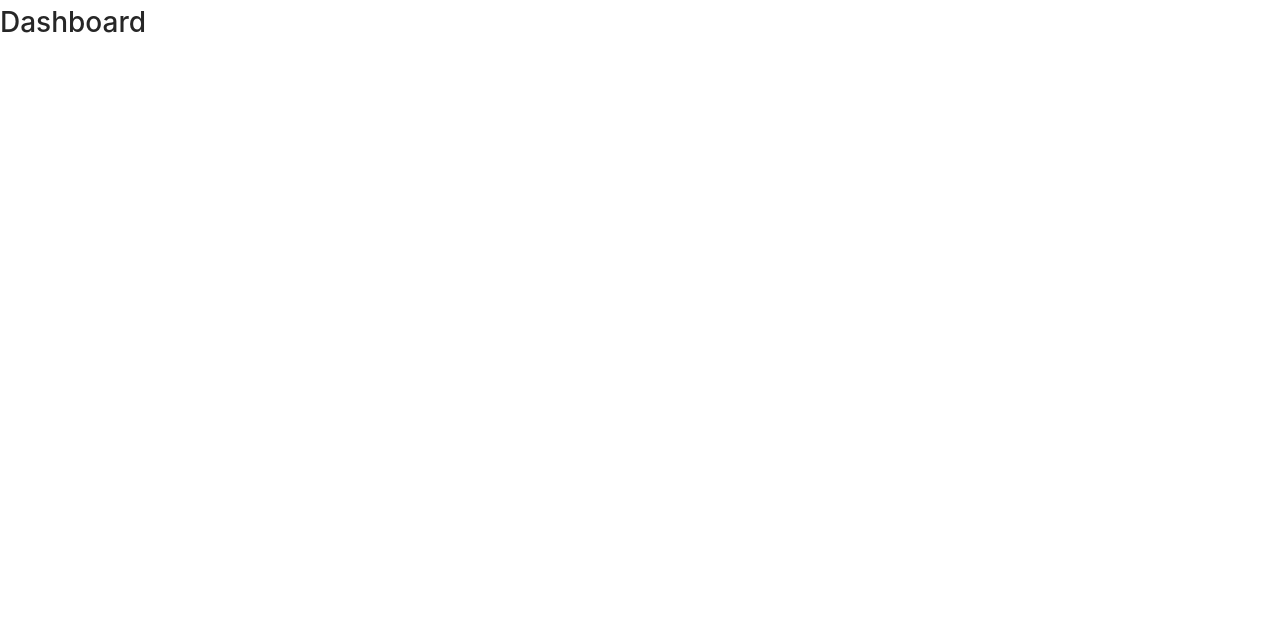
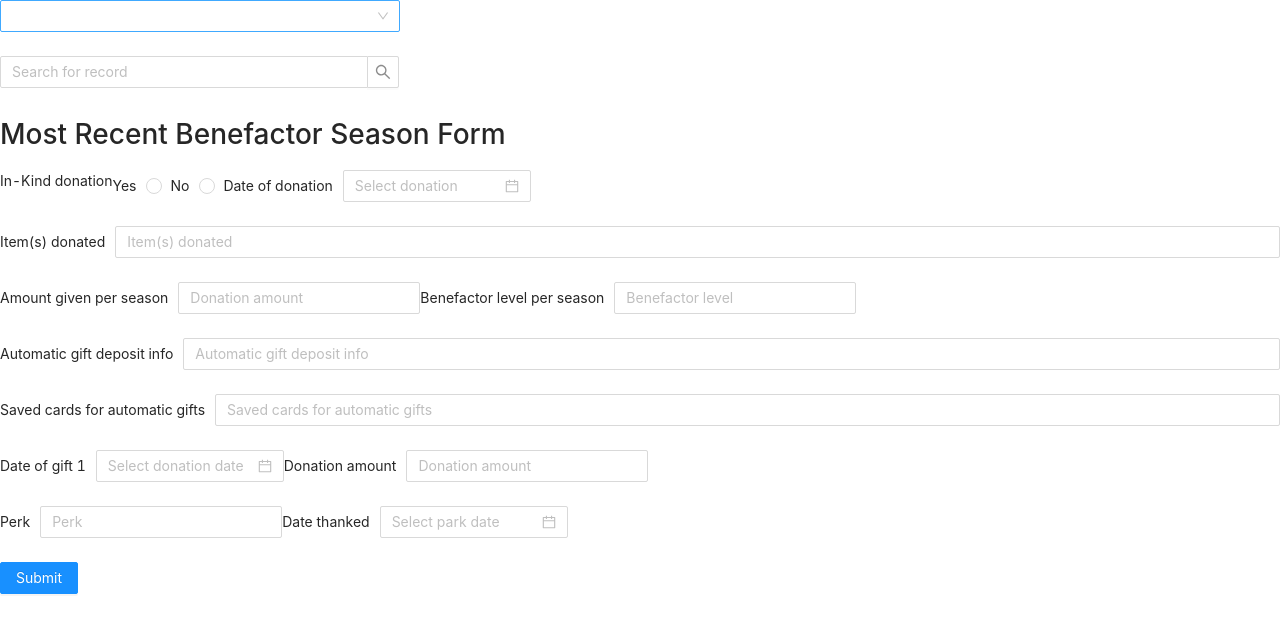
Before and after one commit to BloomTech-Labs/beerthoven-fe, a React (Create React App) app: page /recentbenefactor in a window 1280 px wide. Shown: the top 632 px of the page. Built offline with nearby package versions, Linux system fonts and the light colour scheme.

Commit message:
Benefactor Season Form

```diff
--- a/src/App.js
+++ b/src/App.js
@@ -16,9 +16,10 @@ import ComposerForm from './components/forms/ComposerForm';
 import PerformerForm from './components/forms/PerformerForm';
 import HouseConcertHostForm from './components/forms/HouseContactHostForm';
 import BusinessPartnerForm from './components/forms/BusinessPartnerForm';
-import MediaContactForm from './components/forms/MediaContactForm'
+import MediaContactForm from './components/forms/MediaContactForm';
 import WorkContactForm from './components/forms/WorkContactForm';
 import BusinesInfoForm from './components/forms/BusinessInfoForm';
+import RecentBenefactorForm from './components/forms/RecentBenefactorForm';
 
 function App () {
 	return (
@@ -69,6 +70,9 @@ function App () {
 				<Route path='/businessinfo'>
 					<BusinesInfoForm />
 				</Route>
+				<Route path='/recentbenefactor'>
+					<RecentBenefactorForm />
+				</Route>
 				<Route>
 					<Dashboard />
 				</Route>
--- a/src/components/forms/RecentBenefactorForm.js
+++ b/src/components/forms/RecentBenefactorForm.js
@@ -0,0 +1,123 @@
+import React from 'react';
+import { useForm, Controller, FormContext } from 'react-hook-form';
+import { Form, Input, Button, Select, DatePicker, Row, Radio } from 'antd';
+const { Option } = Select;
+const { Search } = Input;
+const { TextArea } = Input;
+
+const RecentBenefactorForm = () => {
+	const { control, register, handleSubmit, errors, reset } = useForm();
+
+	const onSubmit = (data, e) => {
+		console.log(data);
+		e.target.reset(); //supposed to reset
+	};
+
+	const fieldProps = {
+		colon : false,
+	};
+
+	return (
+		<Form>
+			<form onSubmit={handleSubmit(onSubmit)}>
+				<Form.Item name=''>
+					<Select style={{ width: 400 }}>
+						<Option>Most Recent Benefactor Season Form</Option>
+					</Select>
+				</Form.Item>
+				<Form.Item name=''>
+					<Search
+						placeholder='Search for record'
+						onSearch={value => console.log(value)}
+						style={{ width: 400 }}
+					/>
+				</Form.Item>
+				<h1>Most Recent Benefactor Season Form</h1>
+				<Row>
+					<p>In-Kind donation</p>
+					<Form.Item label='Yes' {...fieldProps}>
+						<Controller as={Radio} type='text' control={control} name='in_kind_donation' value={1} />
+					</Form.Item>
+					<Form.Item label='No' {...fieldProps}>
+						<Controller as={Radio} type='text' control={control} name='in_kind_donation' value={2} />
+					</Form.Item>
+					<Form.Item label='Date of donation' {...fieldProps}>
+						<Controller
+							as={DatePicker}
+							type='text'
+							control={control}
+							name='date_of_donation'
+							placeholder='Select donation'
+						/>
+						{errors.date_of_donation && <p>Required</p>}
+					</Form.Item>
+				</Row>
+				<Form.Item label='Item(s) donated' {...fieldProps}>
+					<Controller
+						as={Input}
+						type='text'
+						control={control}
+						name='items_donated'
+						placeholder='Item(s) donated'
+					/>
+					{errors.items_donated && <p>Required</p>}
+				</Form.Item>
+				<Row>
+					<Form.Item label='Amount given per season' {...fieldProps}>
+						<Controller
+							as={Input}
+							type='text'
+							control={control}
+							name='donation_amount'
+							placeholder='Donation amount'
+						/>
+						{errors.donation_amount && <p>Required</p>}
+					</Form.Item>
+                    <Form.Item label='Benefactor level per season' {...fieldProps}>
+						<Controller
+							as={Input}
+							type='text'
+							control={control}
+							name='benefactor_level'
+							placeholder='Benefactor level'
+						/>
+						{errors.benefactor_level && <p>Required</p>}
+					</Form.Item>
+				</Row>
+				<Form.Item label='Automatic gift deposit info' {...fieldProps}>
+					<Controller as={Input} type='text' control={control} name='gift_deposit' placeholder='Automatic gift deposit info' />
+					{errors.gift_deposit && <p>Required</p>}
+				</Form.Item>
+                <Form.Item label='Saved cards for automatic gifts' {...fieldProps}>
+					<Controller as={Input} type='text' control={control} name='saved_cards' placeholder='Saved cards for automatic gifts' />
+					{errors.saved_cards && <p>Required</p>}
+				</Form.Item>
+                <Row>
+                <Form.Item label='Date of gift 1' {...fieldProps}>
+					<Controller as={DatePicker} type='text' control={control} name='gift1_date' placeholder='Select donation date' />
+					{errors.gift1_date && <p>Required</p>}
+				</Form.Item>
+                <Form.Item label='Donation amount' {...fieldProps}>
+					<Controller as={Input} type='text' control={control} name='donation_amount' placeholder='Donation amount' />
+					{errors.donation_amount && <p>Required</p>}
+				</Form.Item>
+                </Row>
+                <Row>
+                <Form.Item label='Perk' {...fieldProps}>
+					<Controller as={Input} type='text' control={control} name='perk' placeholder='Perk' />
+					{errors.perk && <p>Required</p>}
+				</Form.Item>
+                <Form.Item label='Date thanked' {...fieldProps}>
+					<Controller as={DatePicker} type='text' control={control} name='date_thanked' placeholder='Select park date' />
+					{errors.date_thanked && <p>Required</p>}
+				</Form.Item>
+                </Row>
+
+				<Controller name='submit' as={Button} type='primary' htmlType='submit' control={control}>
+					Submit
+				</Controller>
+			</form>
+		</Form>
+	);
+};
+export default RecentBenefactorForm;
```
